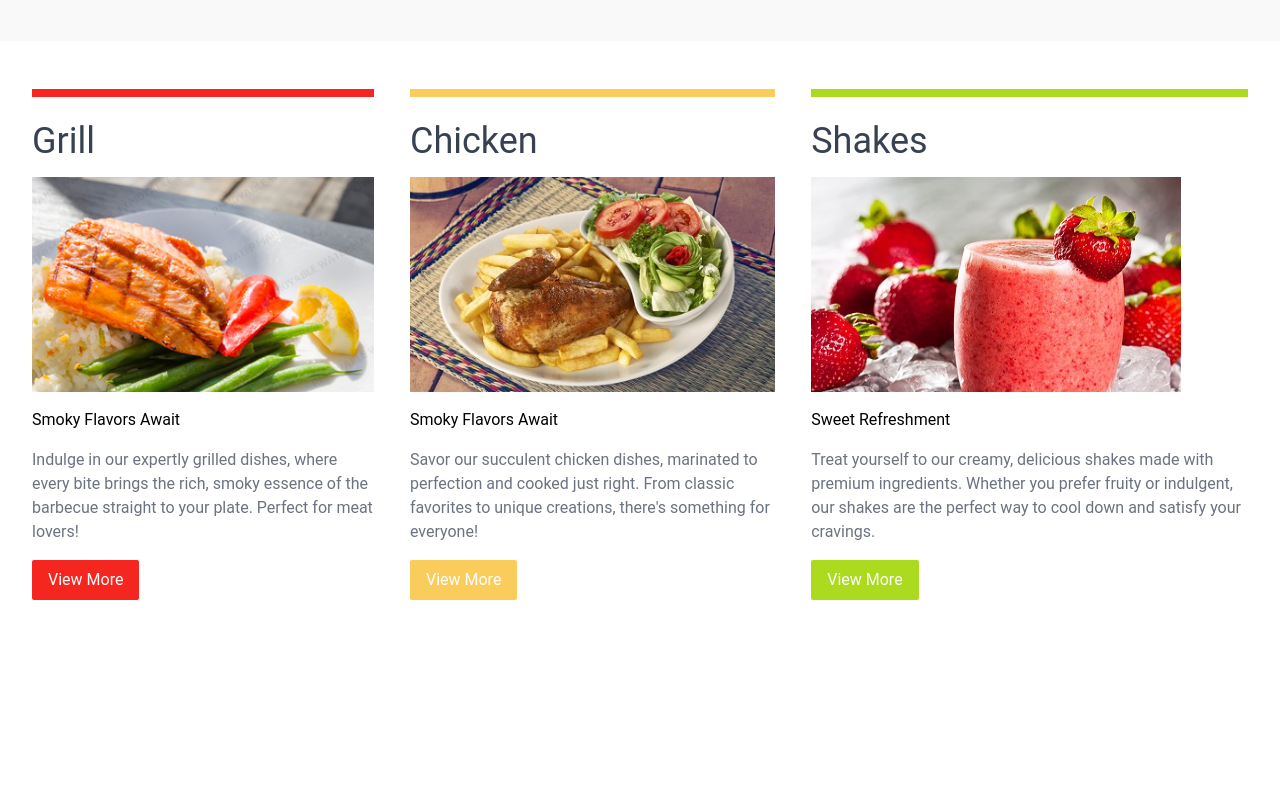
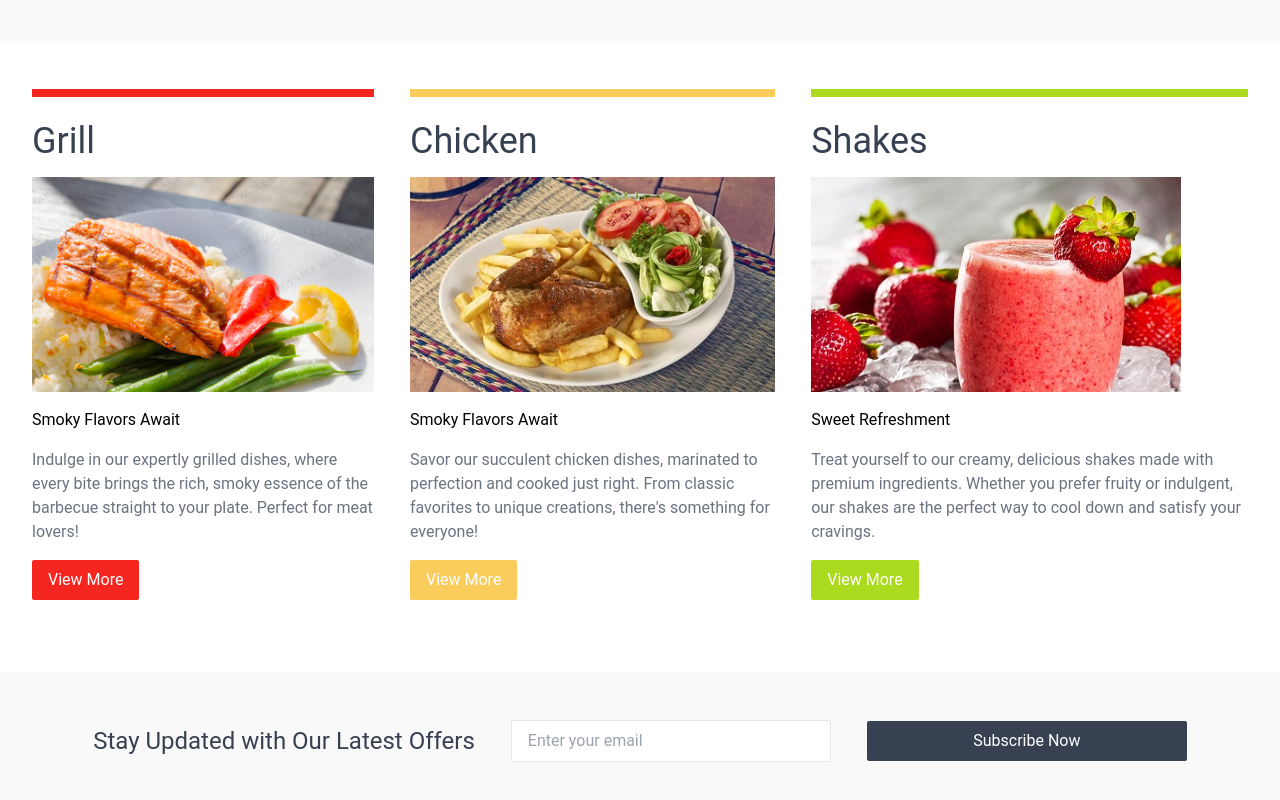
Before and after one commit to Chokolove/ReactTailwindFront, a Next.js app: page / in a window 1280 px wide. Shown: the part 1187-1987 px from the top of the page. Before the commit the page ends 1859 px from the top, so only its background shows below. Built offline with nearby package versions, Linux system fonts and the light colour scheme.

Commit message:
Add email subscription

```diff
--- a/src/app/page.tsx
+++ b/src/app/page.tsx
@@ -1,6 +1,7 @@
 import Container from "@/components/Container";
 import DishCard from "@/components/DishCard";
 import HeroWithCTA from "@/components/HeroWithCTA";
+import EmailSubscription from "@/components/EmailSubscription";
 
 import img1 from "@/assets/images/home/img1.jpg";
 import img2 from "@/assets/images/home/img2.jpg";
@@ -46,6 +47,7 @@
           <DishCard key={index} {...card} />
         ))}
       </Container>
+      <EmailSubscription />
     </div>
   )
 }
--- /dev/null
+++ b/src/components/EmailSubscription/index.tsx
@@ -0,0 +1,15 @@
+import Container from "../Container"
+
+function EmailSubscription () {
+  return (
+    <div className="w-full bg-lightGray">
+      <Container className="flex gap-9 justify-center items-center">
+        <h2 className="text-2xl text-gray-700">Stay Updated with Our Latest Offers</h2>
+        <input type="text" placeholder="Enter your email" className="border border-gray-200 py-2 px-4 rounded-sm w-full max-w-80" />
+        <button className="bg-gray-700 text-white py-2 px-4 rounded-sm hover:opacity-80 transition duration-300 ease-in-out w-80">Subscribe Now</button>
+      </Container>
+    </div>
+  )
+}
+
+export default EmailSubscription
```
